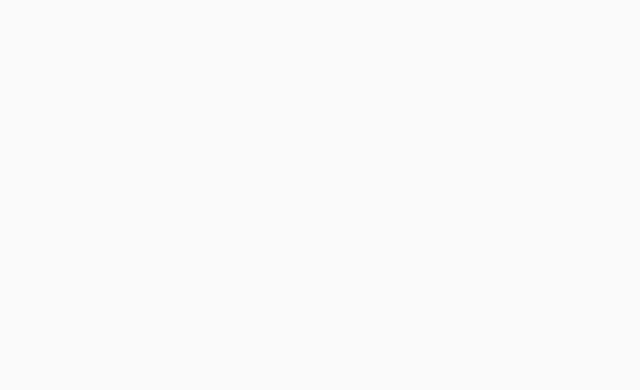
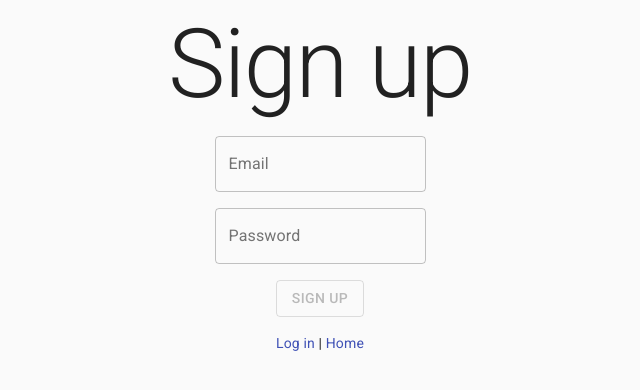
Before and after one commit to AlbertoPdRF/tisn.app, a React (Create React App) app in the folder client/: page /sign-up in a window 1280 px wide. Shown: the top 390 px of the page, without its empty margins (320-960 px from the left). Built offline with nearby package versions, Linux system fonts and the light colour scheme.

Commit message:
Add sign up and log in forms.

```diff
--- a/client/package.json
+++ b/client/package.json
@@ -5,6 +5,7 @@
   "dependencies": {
     "@material-ui/core": "^4.9.7",
     "@material-ui/icons": "^4.9.1",
+    "@material-ui/lab": "^4.0.0-alpha.47",
     "@testing-library/jest-dom": "^4.2.4",
     "@testing-library/react": "^9.3.2",
     "@testing-library/user-event": "^7.1.2",
--- a/client/src/Components/Home/Home.js
+++ b/client/src/Components/Home/Home.js
@@ -30,16 +30,25 @@ const useStyles = makeStyles(theme => ({
 const Home = () => {
   const classes = useStyles();
 
+  const user = JSON.parse(localStorage.getItem('user'));
+
   return (
     <div className={classes.root}>
       <Grid container spacing={1} direction="column" className={classes.grow}>
         <Grid item>
           <HomeToolbar />
         </Grid>
+        {!user &&
+          <Grid item>
+            <HomeToolbar />
+          </Grid>
+        }
         <Grid item className={classes.center}>
           <Typography variant="h1">
             Tisn
           </Typography>
+        </Grid>
+        <Grid item className={classes.center}>
           <Typography variant="subtitle1">
             The introverts' social network
           </Typography>
--- /dev/null
+++ b/client/src/Components/LogInForm/LogInForm.js
@@ -0,0 +1,93 @@
+import React, {useState} from 'react';
+import { useHistory } from 'react-router-dom';
+import Box from '@material-ui/core/Box';
+import Grid from '@material-ui/core/Grid';
+import Typography from '@material-ui/core/Typography';
+import TextField from '@material-ui/core/TextField';
+import Button from '@material-ui/core/Button';
+import Link from '@material-ui/core/Link';
+
+const LogInForm = () => {
+  const history = useHistory();
+
+  const [email, setEmail] = useState('');
+  const [password, setPassword] = useState('');
+  const [loading, setLoading] = useState(false);
+
+  const logInUrl = 'http://localhost:9000/api/users/log-in';
+
+  const handleClick = () => {
+    setLoading(true);
+    fetch(logInUrl, {
+      method: 'POST',
+      headers: {
+        'Content-Type': 'application/json'
+      },
+      body: JSON.stringify({
+        user: {
+          email,
+          password
+        }
+      })
+    })
+      .then(response => response.json())
+      .then(data => {
+        if (data.user) {
+          localStorage.setItem('user', JSON.stringify(data.user));
+          history.push('/');
+        }
+      })
+      .catch(error => console.log(error));
+
+    setLoading(false);
+  };
+
+  return (
+    <Box p={1}>
+      <Grid container direction="column" alignItems="center" spacing={2}>
+        <Grid item>
+          <Typography variant="h1">
+            Log in
+          </Typography>
+        </Grid>
+        <Grid item>
+          <TextField
+            label="Email"
+            variant="outlined"
+            value={email}
+            onChange={event => setEmail(event.target.value)}
+          />
+        </Grid>
+        <Grid item>
+          <TextField
+            type="password"
+            label="Password"
+            variant="outlined"
+            value={password}
+            onChange={event => setPassword(event.target.value)}
+          />
+        </Grid>
+        <Grid item>
+          <Button
+            variant="outlined"
+            onClick={() => handleClick()}
+            disabled={loading || !email || !password}
+          >
+            Log in
+          </Button>
+        </Grid>
+        <Grid item>
+          <Link href="/sign-up">
+            Sign up
+          </Link>
+          {' | '}
+          <Link href="/">
+            Home
+          </Link>
+        </Grid>
+      </Grid>
+    </Box>
+  );
+};
+
+export default LogInForm;
--- a/client/src/Components/Navigation/Navigation.js
+++ b/client/src/Components/Navigation/Navigation.js
@@ -2,13 +2,15 @@ import React from 'react';
 import { Switch, Route, Redirect } from 'react-router-dom';
 
 import Home from '../Home/Home';
+import LogInForm from '../LogInForm/LogInForm';
+import SignUpForm from '../SignUpForm/SignUpForm';
 
 const Navigation = () => {
   return (
     <Switch>
       <Route exact path="/" component={Home} />
-      <Route exact path="/log-in" />
-      <Route exact path="/sign-up" />
+      <Route exact path="/log-in" component={LogInForm} />
+      <Route exact path="/sign-up" component={SignUpForm} />
       <Redirect to="/" />
     </Switch>
   );
--- /dev/null
+++ b/client/src/Components/SignUpForm/SignUpForm.js
@@ -0,0 +1,93 @@
+import React, {useState} from 'react';
+import { useHistory } from 'react-router-dom';
+import Box from '@material-ui/core/Box';
+import Grid from '@material-ui/core/Grid';
+import Typography from '@material-ui/core/Typography';
+import TextField from '@material-ui/core/TextField';
+import Button from '@material-ui/core/Button';
+import Link from '@material-ui/core/Link';
+
+const SignUpForm = () => {
+  const history = useHistory();
+
+  const [email, setEmail] = useState('');
+  const [password, setPassword] = useState('');
+  const [loading, setLoading] = useState(false);
+
+  const signUpUrl = 'http://localhost:9000/api/users';
+
+  const handleClick = () => {
+    setLoading(true);
+    fetch(signUpUrl, {
+      method: 'POST',
+      headers: {
+        'Content-Type': 'application/json'
+      },
+      body: JSON.stringify({
+        user: {
+          email,
+          password
+        }
+      })
+    })
+      .then(response => response.json())
+      .then(data => {
+        if (data.user) {
+          localStorage.setItem('user', JSON.stringify(data.user));
+          history.push('/');
+        }
+      })
+      .catch(error => console.log(error));
+
+    setLoading(false);
+  };
+
+  return (
+    <Box p={1}>
+      <Grid container direction="column" alignItems="center" spacing={2}>
+        <Grid item>
+          <Typography variant="h1">
+            Sign up
+          </Typography>
+        </Grid>
+        <Grid item>
+          <TextField
+            label="Email"
+            variant="outlined"
+            value={email}
+            onChange={event => setEmail(event.target.value)}
+          />
+        </Grid>
+        <Grid item>
+          <TextField
+            type="password"
+            label="Password"
+            variant="outlined"
+            value={password}
+            onChange={event => setPassword(event.target.value)}
+          />
+        </Grid>
+        <Grid item>
+          <Button
+            variant="outlined"
+            onClick={() => handleClick()}
+            disabled={loading || !email || !password}
+          >
+            Sign up
+          </Button>
+        </Grid>
+        <Grid item>
+          <Link href="/log-in">
+            Log in
+          </Link>
+          {' | '}
+          <Link href="/">
+            Home
+          </Link>
+        </Grid>
+      </Grid>
+    </Box>
+  );
+};
+
+export default SignUpForm;
```
Also changed, not shown: 1 other file (tests, documents, lock files or other folders).
